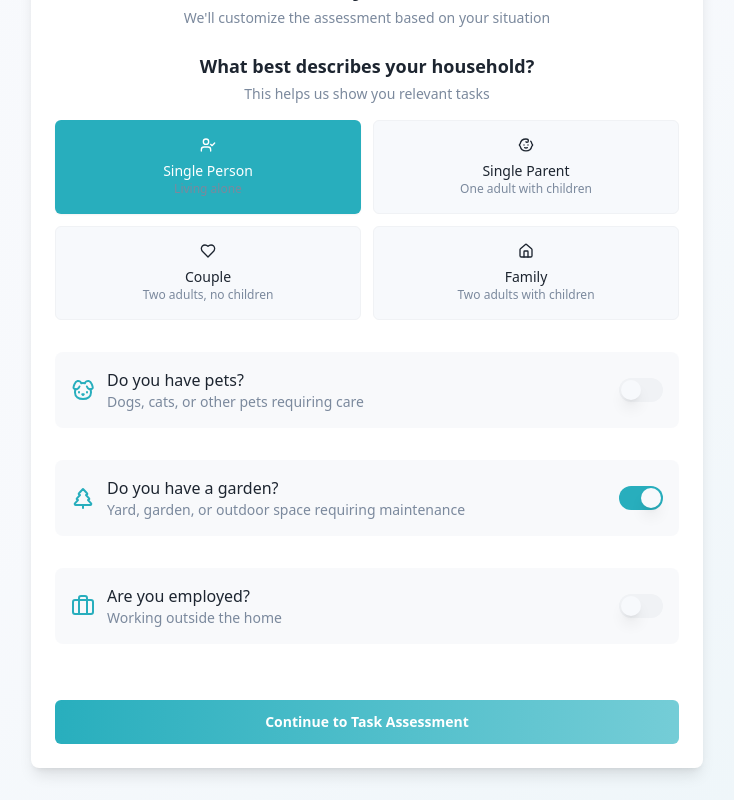
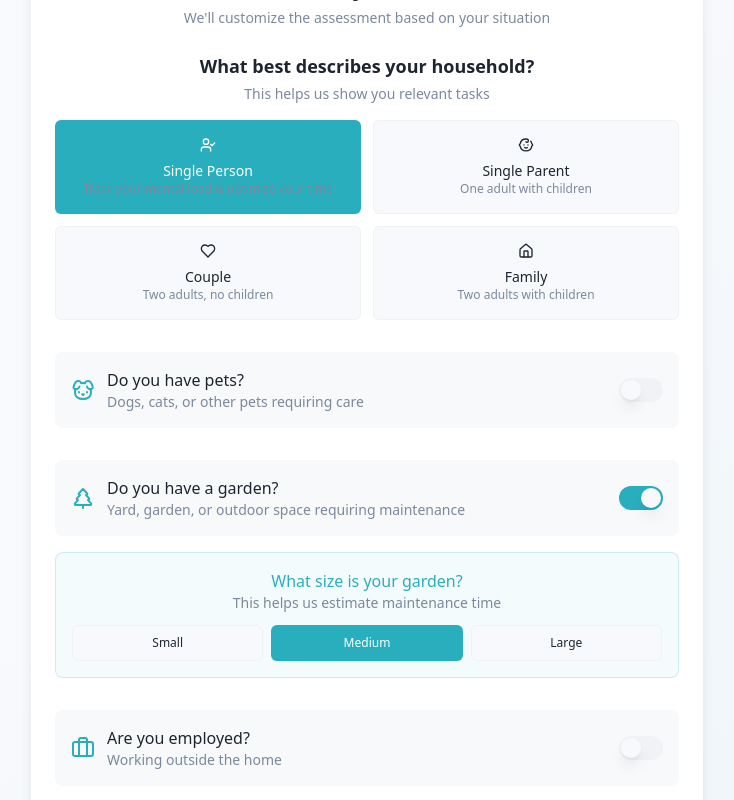
Before and after one commit to cARMO85/load-share-light, a React (Vite) app: page /setup in a window 1280 px wide. Both pictures are taken after a click on the switch 914 px from the left and 848 px from the top of the page. Shown: the part 350-1150 px from the top of the page, without its empty margins (273-1007 px from the left). Built offline with nearby package versions, Linux system fonts and the light colour scheme.

Commit message:
Refine household setup
Add options for garden size and clarify the purpose of single-person households in the assessment.

```diff
--- a/src/context/AssessmentContext.tsx
+++ b/src/context/AssessmentContext.tsx
@@ -17,6 +17,7 @@ const initialState: AssessmentState = {
     children: 0,
     hasPets: false,
     hasGarden: false,
+    gardenSize: undefined,
     isEmployed: false
   },
   taskResponses: [],
--- a/src/pages/HouseholdSetup.tsx
+++ b/src/pages/HouseholdSetup.tsx
@@ -86,7 +86,7 @@ const HouseholdSetup: React.FC = () => {
                   <UserCheck className="h-6 w-6" />
                    <div className="text-center">
                      <div className="font-medium">Single Person</div>
-                    <div className="text-xs text-muted-foreground">Living alone</div>
+                     <div className="text-xs text-muted-foreground">Track your mental load & optimize your time</div>
                    </div>
                 </Button>
 
@@ -213,6 +213,7 @@ const HouseholdSetup: React.FC = () => {
             </div>
 
             {/* Garden */}
+            <div className="space-y-4">
               <div className="flex items-center justify-between p-4 rounded-lg bg-muted/50">
                 <div className="flex items-center gap-3">
                   <TreePine className="h-6 w-6 text-primary" />
@@ -223,8 +224,45 @@ const HouseholdSetup: React.FC = () => {
                 </div>
                 <Switch
                   checked={setup.hasGarden}
-                onCheckedChange={(checked) => updateSetup({ hasGarden: checked })}
+                  onCheckedChange={(checked) => updateSetup({ hasGarden: checked, gardenSize: checked ? 'medium' : undefined })}
                 />
+              </div>
+
+              {setup.hasGarden && (
+                <div className="p-4 rounded-lg bg-primary/5 border border-primary/20">
+                  <div className="text-center mb-3">
+                    <Label className="text-base font-medium text-primary">What size is your garden?</Label>
+                    <p className="text-sm text-muted-foreground">This helps us estimate maintenance time</p>
+                  </div>
+
+                  <div className="grid grid-cols-3 gap-2">
+                    <Button
+                      variant={setup.gardenSize === 'small' ? "default" : "outline"}
+                      size="sm"
+                      onClick={() => updateSetup({ gardenSize: 'small' })}
+                      className="text-xs"
+                    >
+                      Small
+                    </Button>
+                    <Button
+                      variant={setup.gardenSize === 'medium' ? "default" : "outline"}
+                      size="sm"
+                      onClick={() => updateSetup({ gardenSize: 'medium' })}
+                      className="text-xs"
+                    >
+                      Medium
+                    </Button>
+                    <Button
+                      variant={setup.gardenSize === 'large' ? "default" : "outline"}
+                      size="sm"
+                      onClick={() => updateSetup({ gardenSize: 'large' })}
+                      className="text-xs"
+                    >
+                      Large
+                    </Button>
+                  </div>
+                </div>
+              )}
             </div>
 
             {/* Employment */}
--- a/src/types/assessment.ts
+++ b/src/types/assessment.ts
@@ -8,6 +8,7 @@ export interface HouseholdSetup {
   children: number;
   hasPets: boolean;
   hasGarden: boolean;
+  gardenSize?: 'small' | 'medium' | 'large';
   isEmployed: boolean;
   partnerEmployed?: boolean;
 }
```
Lines whose indentation alone changed are shown as unchanged.
